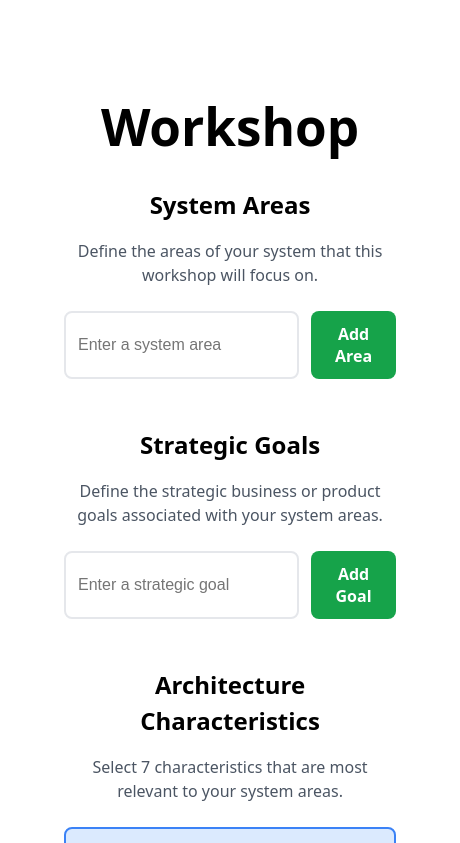
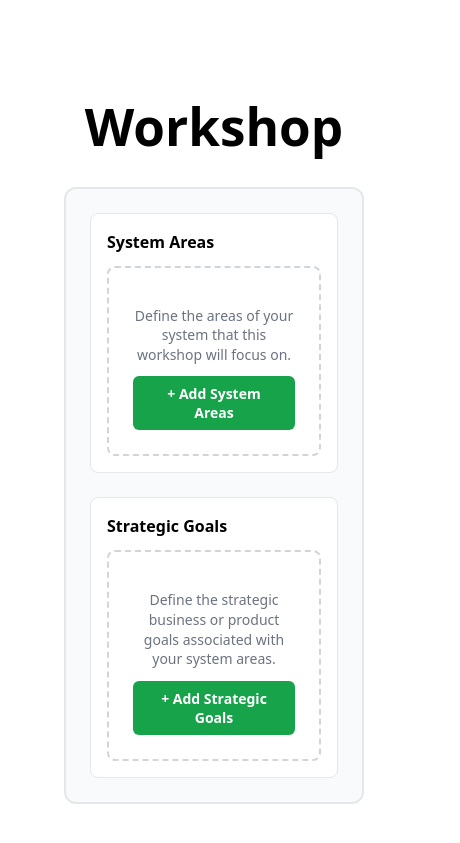
Before and after one commit to craighoustondev/architecure-characteristics, a Vue app in the folder frontend/: page /workshop in a window 390 px wide. Shown: the top 843 px of the page, 460 px wide, since content can reach past the window. Built offline with nearby package versions, Linux system fonts and the light colour scheme.

Commit message:
Add modal workflow for System Areas and Strategic Goals in Workshop component: implement modals for adding/removing areas and goals, enhance UI with confirmation logic, and update tests to validate new functionality.

```diff
--- a/frontend/src/views/Workshop.vue
+++ b/frontend/src/views/Workshop.vue
@@ -108,6 +108,8 @@ const characteristics: Characteristic[] = [
 // System areas state
 const systemAreas = ref<string[]>([])
 const newArea = ref('')
+const showSystemAreasModal = ref(false) // Don't show modal on load
+const systemAreasConfirmed = ref(false)
 
 const addSystemArea = () => {
   if (newArea.value.trim()) {
@@ -120,9 +122,23 @@ const removeSystemArea = (index: number) => {
   systemAreas.value.splice(index, 1)
 }
 
+const confirmSystemAreas = () => {
+  if (systemAreas.value.length > 0) {
+    systemAreasConfirmed.value = true
+    showSystemAreasModal.value = false
+    // Don't auto-open Strategic Goals modal anymore
+  }
+}
+
+const editSystemAreas = () => {
+  showSystemAreasModal.value = true
+}
+
 // Strategic goals state
 const strategicGoals = ref<string[]>([])
 const newGoal = ref('')
+const showStrategicGoalsModal = ref(false)
+const strategicGoalsConfirmed = ref(false)
 
 const addStrategicGoal = () => {
   if (newGoal.value.trim()) {
@@ -133,6 +149,17 @@ const addStrategicGoal = () => {
 
 const removeStrategicGoal = (index: number) => {
   strategicGoals.value.splice(index, 1)
+}
+
+const confirmStrategicGoals = () => {
+  if (strategicGoals.value.length > 0) {
+    strategicGoalsConfirmed.value = true
+    showStrategicGoalsModal.value = false
+  }
+}
+
+const editStrategicGoals = () => {
+  showStrategicGoalsModal.value = true
 }
 
 // Phase tracking: 'initial' (select 7), 'narrowDown' (narrow to 3), or 'riskAssessment'
@@ -158,7 +185,7 @@ const isGenerating = ref(false)
 const generationError = ref('')
 
 const canSelectCharacteristics = () => {
-  return systemAreas.value.length > 0 && strategicGoals.value.length > 0
+  return systemAreasConfirmed.value && strategicGoalsConfirmed.value
 }
 
 const toggleSelection = (name: string) => {
@@ -501,6 +528,8 @@ watch(
   () => systemAreas.value.length,
   (newLength) => {
     if (newLength === 0) {
+      // Reset confirmation flag
+      systemAreasConfirmed.value = false
       // Clear all selected characteristics when no system areas exist
       selectedCharacteristics.value.clear()
       selectedCharacteristics.value = new Set()
@@ -514,6 +543,8 @@ watch(
   () => strategicGoals.value.length,
   (newLength) => {
     if (newLength === 0) {
+      // Reset confirmation flag
+      strategicGoalsConfirmed.value = false
       // Clear all selected characteristics when no strategic goals exist
       selectedCharacteristics.value.clear()
       selectedCharacteristics.value = new Set()
@@ -527,9 +558,15 @@ watch(
   <div class="workshop-page">
     <h1>Workshop</h1>
 
-    <!-- System Areas Section -->
-    <section class="system-areas-section">
+    <!-- System Areas Modal -->
+    <div v-if="showSystemAreasModal" class="modal-overlay" @click="showSystemAreasModal && systemAreasConfirmed ? showSystemAreasModal = false : null">
+      <div class="modal-dialog system-areas-modal" @click.stop>
+        <div class="modal-header">
           <h2>System Areas</h2>
+          <button v-if="systemAreasConfirmed" class="close-modal-button" @click="showSystemAreasModal = false">×</button>
+        </div>
+
+        <div class="modal-content">
           <p>Define the areas of your system that this workshop will focus on.</p>
 
           <div class="area-input-group">
@@ -558,11 +595,29 @@ watch(
               </button>
             </div>
           </div>
-    </section>
-
-    <!-- Strategic Goals Section -->
-    <section class="strategic-goals-section">
+        </div>
+
+        <div class="modal-actions">
+          <button
+            class="confirm-button"
+            :disabled="systemAreas.length === 0"
+            @click="confirmSystemAreas"
+          >
+            {{ systemAreasConfirmed ? 'Update' : 'Continue' }}
+          </button>
+        </div>
+      </div>
+    </div>
+
+    <!-- Strategic Goals Modal -->
+    <div v-if="showStrategicGoalsModal" class="modal-overlay" @click="showStrategicGoalsModal && strategicGoalsConfirmed ? showStrategicGoalsModal = false : null">
+      <div class="modal-dialog strategic-goals-modal" @click.stop>
+        <div class="modal-header">
           <h2>Strategic Goals</h2>
+          <button v-if="strategicGoalsConfirmed" class="close-modal-button" @click="showStrategicGoalsModal = false">×</button>
+        </div>
+
+        <div class="modal-content">
           <p>Define the strategic business or product goals associated with your system areas.</p>
 
           <div class="goal-input-group">
@@ -588,6 +643,81 @@ watch(
                 aria-label="Remove goal"
               >
                 ×
+              </button>
+            </div>
+          </div>
+        </div>
+
+        <div class="modal-actions">
+          <button
+            class="confirm-button"
+            :disabled="strategicGoals.length === 0"
+            @click="confirmStrategicGoals"
+          >
+            {{ strategicGoalsConfirmed ? 'Update' : 'Continue' }}
+          </button>
+        </div>
+      </div>
+    </div>
+
+    <!-- Confirmed System Areas and Goals Summary -->
+    <section class="confirmed-selections-section">
+      <!-- System Areas Summary -->
+      <div class="selection-summary">
+        <div class="summary-header">
+          <h3>System Areas</h3>
+          <button v-if="systemAreas.length > 0" class="edit-button" @click="editSystemAreas">Edit</button>
+        </div>
+        <div v-if="systemAreas.length > 0" class="areas-list">
+          <div
+            v-for="(area, index) in systemAreas"
+            :key="index"
+            class="area-tag"
+          >
+            <span>{{ area }}</span>
+            <button
+              class="remove-button"
+              @click="removeSystemArea(index)"
+              aria-label="Remove area"
+            >
+              ×
+            </button>
+          </div>
+        </div>
+        <div v-else class="empty-state">
+          <p>Define the areas of your system that this workshop will focus on.</p>
+          <button class="add-button" @click="editSystemAreas">
+            + Add System Areas
+          </button>
+        </div>
+      </div>
+
+      <!-- Strategic Goals Summary -->
+      <div class="selection-summary">
+        <div class="summary-header">
+          <h3>Strategic Goals</h3>
+          <button v-if="strategicGoals.length > 0" class="edit-button" @click="editStrategicGoals">Edit</button>
+        </div>
+        <div v-if="strategicGoals.length > 0" class="goals-list">
+          <div
+            v-for="(goal, index) in strategicGoals"
+            :key="index"
+            class="goal-tag"
+          >
+            <span>{{ goal }}</span>
+            <button
+              class="remove-button"
+              @click="removeStrategicGoal(index)"
+              aria-label="Remove goal"
+            >
+              ×
+            </button>
+          </div>
+        </div>
+        <div v-else class="empty-state">
+          <p>Define the strategic business or product goals associated with your system areas.</p>
+          <button class="add-button" @click="editStrategicGoals">
+            + Add Strategic Goals
           </button>
         </div>
       </div>
@@ -910,8 +1040,219 @@ h2 {
   margin-bottom: 0.5rem;
 }
 
+h3 {
+  color: #000000;
+  font-size: 1.25rem;
+  margin-bottom: 0.5rem;
+}
+
 section {
   margin-bottom: 3rem;
+}
+
+/* Modal Styles */
+.modal-overlay {
+  position: fixed;
+  top: 0;
+  left: 0;
+  right: 0;
+  bottom: 0;
+  background-color: rgba(0, 0, 0, 0.5);
+  display: flex;
+  align-items: center;
+  justify-content: center;
+  z-index: 1000;
+  padding: 1rem;
+}
+
+.modal-dialog {
+  background-color: white;
+  border-radius: 0.75rem;
+  box-shadow: 0 20px 25px -5px rgba(0, 0, 0, 0.1), 0 10px 10px -5px rgba(0, 0, 0, 0.04);
+  max-width: 600px;
+  width: 100%;
+  max-height: 90vh;
+  overflow-y: auto;
+  display: flex;
+  flex-direction: column;
+}
+
+.modal-header {
+  display: flex;
+  align-items: center;
+  justify-content: space-between;
+  padding: 1.5rem;
+  border-bottom: 2px solid #e5e7eb;
+}
+
+.modal-header h2 {
+  margin: 0;
+  color: #000000;
+  font-size: 1.5rem;
+  font-weight: 600;
+}
+
+.close-modal-button {
+  display: flex;
+  align-items: center;
+  justify-content: center;
+  width: 2rem;
+  height: 2rem;
+  padding: 0;
+  background-color: transparent;
+  color: #6b7280;
+  border: none;
+  border-radius: 0.375rem;
+  font-size: 1.5rem;
+  line-height: 1;
+  cursor: pointer;
+  transition: background-color 0.2s, color 0.2s;
+}
+
+.close-modal-button:hover {
+  background-color: #f3f4f6;
+  color: #000000;
+}
+
+.modal-content {
+  flex: 1;
+  padding: 1.5rem;
+  overflow-y: auto;
+}
+
+.modal-content p {
+  color: #4b5563;
+  margin-bottom: 1.5rem;
+  line-height: 1.6;
+}
+
+.modal-actions {
+  display: flex;
+  gap: 0.75rem;
+  padding: 1.5rem;
+  border-top: 2px solid #e5e7eb;
+  background-color: #f9fafb;
+  justify-content: flex-end;
+}
+
+.confirm-button {
+  padding: 0.75rem 2rem;
+  background-color: #16a34a;
+  color: white;
+  border: none;
+  border-radius: 0.5rem;
+  font-size: 1rem;
+  font-weight: 600;
+  cursor: pointer;
+  transition: background-color 0.2s, opacity 0.2s;
+}
+
+.confirm-button:hover:not(:disabled) {
+  background-color: #15803d;
+}
+
+.confirm-button:active:not(:disabled) {
+  background-color: #14532d;
+}
+
+.confirm-button:disabled {
+  opacity: 0.5;
+  cursor: not-allowed;
+}
+
+/* Confirmed Selections Summary */
+.confirmed-selections-section {
+  background-color: #f9fafb;
+  border: 2px solid #e5e7eb;
+  border-radius: 0.75rem;
+  padding: 1.5rem;
+  margin-bottom: 2rem;
+  display: grid;
+  grid-template-columns: 1fr 1fr;
+  gap: 1.5rem;
+}
+
+@media (max-width: 768px) {
+  .confirmed-selections-section {
+    grid-template-columns: 1fr;
+  }
+}
+
+.selection-summary {
+  background-color: white;
+  border: 1px solid #e5e7eb;
+  border-radius: 0.5rem;
+  padding: 1rem;
+}
+
+.summary-header {
+  display: flex;
+  align-items: center;
+  justify-content: space-between;
+  margin-bottom: 0.75rem;
+}
+
+.summary-header h3 {
+  margin: 0;
+  color: #000000;
+  font-size: 1rem;
+  font-weight: 600;
+}
+
+.edit-button {
+  padding: 0.375rem 0.75rem;
+  background-color: white;
+  color: #16a34a;
+  border: 1px solid #16a34a;
+  border-radius: 0.25rem;
+  font-size: 0.75rem;
+  font-weight: 600;
+  cursor: pointer;
+  transition: all 0.2s;
+}
+
+.edit-button:hover {
+  background-color: #16a34a;
+  color: white;
+}
+
+.edit-button:active {
+  background-color: #15803d;
+}
+
+.empty-state {
+  padding: 1.5rem;
+  text-align: center;
+  background-color: white;
+  border: 2px dashed #d1d5db;
+  border-radius: 0.5rem;
+}
+
+.empty-state p {
+  color: #6b7280;
+  margin-bottom: 0.75rem;
+  font-size: 0.875rem;
+  line-height: 1.4;
+}
+
+.add-button {
+  padding: 0.5rem 1rem;
+  background-color: #16a34a;
+  color: white;
+  border: none;
+  border-radius: 0.375rem;
+  font-size: 0.875rem;
+  font-weight: 600;
+  cursor: pointer;
+  transition: background-color 0.2s;
+}
+
+.add-button:hover {
+  background-color: #15803d;
+}
+
+.add-button:active {
+  background-color: #14532d;
 }
 
 .system-areas-section p,
@@ -978,13 +1319,14 @@ section {
 .goal-tag {
   display: flex;
   align-items: center;
-  gap: 0.5rem;
-  padding: 0.5rem 1rem;
+  gap: 0.375rem;
+  padding: 0.375rem 0.75rem;
   background-color: #dcfce7;
   border: 2px solid #16a34a;
-  border-radius: 0.5rem;
+  border-radius: 0.375rem;
   color: #000000;
   font-weight: 500;
+  font-size: 0.875rem;
 }
 
 .area-tag .remove-button,
@@ -992,14 +1334,14 @@ section {
   display: flex;
   align-items: center;
   justify-content: center;
-  width: 1.25rem;
-  height: 1.25rem;
+  width: 1rem;
+  height: 1rem;
   padding: 0;
   background-color: transparent;
   color: #dc2626;
   border: none;
   border-radius: 50%;
-  font-size: 1.25rem;
+  font-size: 1rem;
   line-height: 1;
   cursor: pointer;
   transition: background-color 0.2s, color 0.2s;
```
Also changed, not shown: 1 other file (tests, documents, lock files or other folders). Lines whose indentation alone changed are shown as unchanged.
